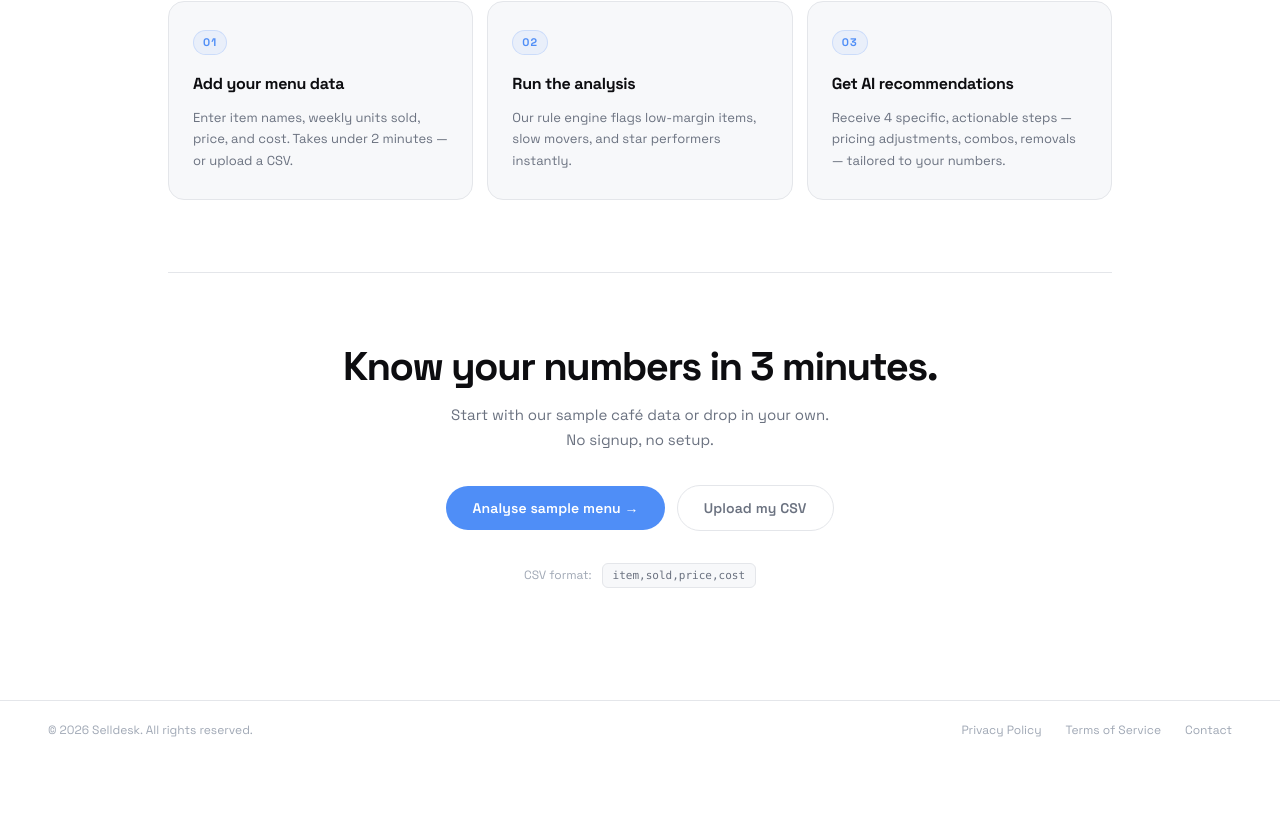
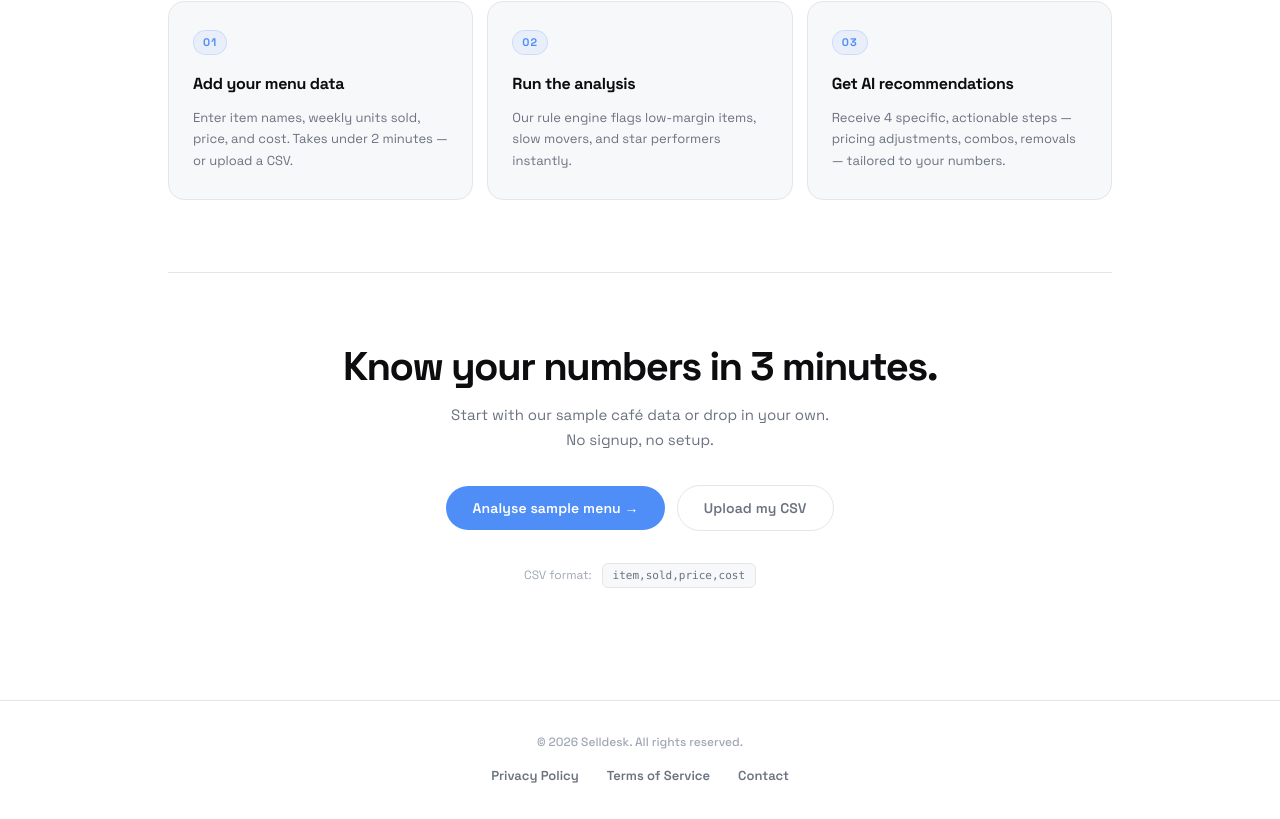
Before and after one commit to Aniruddh-14/selldesk-mvp, a React (Vite) app: page / in a window 1280 px wide. Shown: the part 1516-2335 px from the top of the page. Before the commit the page ends 2276 px from the top, so only its background shows below. Built offline with nearby package versions, Linux system fonts and the light colour scheme; no server answers.

Commit message:
Footer: centered layout, bolder link text

```diff
--- a/src/App.css
+++ b/src/App.css
@@ -47,38 +47,33 @@
 /* ─── Footer ─────────────────────────────────────────────── */
 .app-footer {
   display: flex;
+  flex-direction: column;
   align-items: center;
-  justify-content: space-between;
-  padding: 20px 48px;
+  gap: 14px;
+  padding: 32px 48px;
   border-top: 1px solid var(--border);
   margin-top: auto;
-}
-
-.app-footer-copy {
-  font-size: 12px;
-  color: var(--text-muted);
+  text-align: center;
 }
 
 .app-footer-links {
   display: flex;
-  gap: 24px;
+  gap: 28px;
 }
 
 .app-footer-links a {
-  font-size: 12px;
-  color: var(--text-muted);
+  font-size: 13px;
+  font-weight: 600;
+  color: var(--text-sub);
   text-decoration: none;
   transition: color 0.15s;
 }
 .app-footer-links a:hover { color: var(--text); }
 
-@media (max-width: 768px) {
-  .app-footer {
-    flex-direction: column;
-    gap: 12px;
-    padding: 20px;
-    text-align: center;
-  }
+.app-footer-copy {
+  font-size: 12px;
+  font-weight: 500;
+  color: var(--text-muted);
 }
 
 /* ─── Shared buttons ──────────────────────────────────────── */
```
